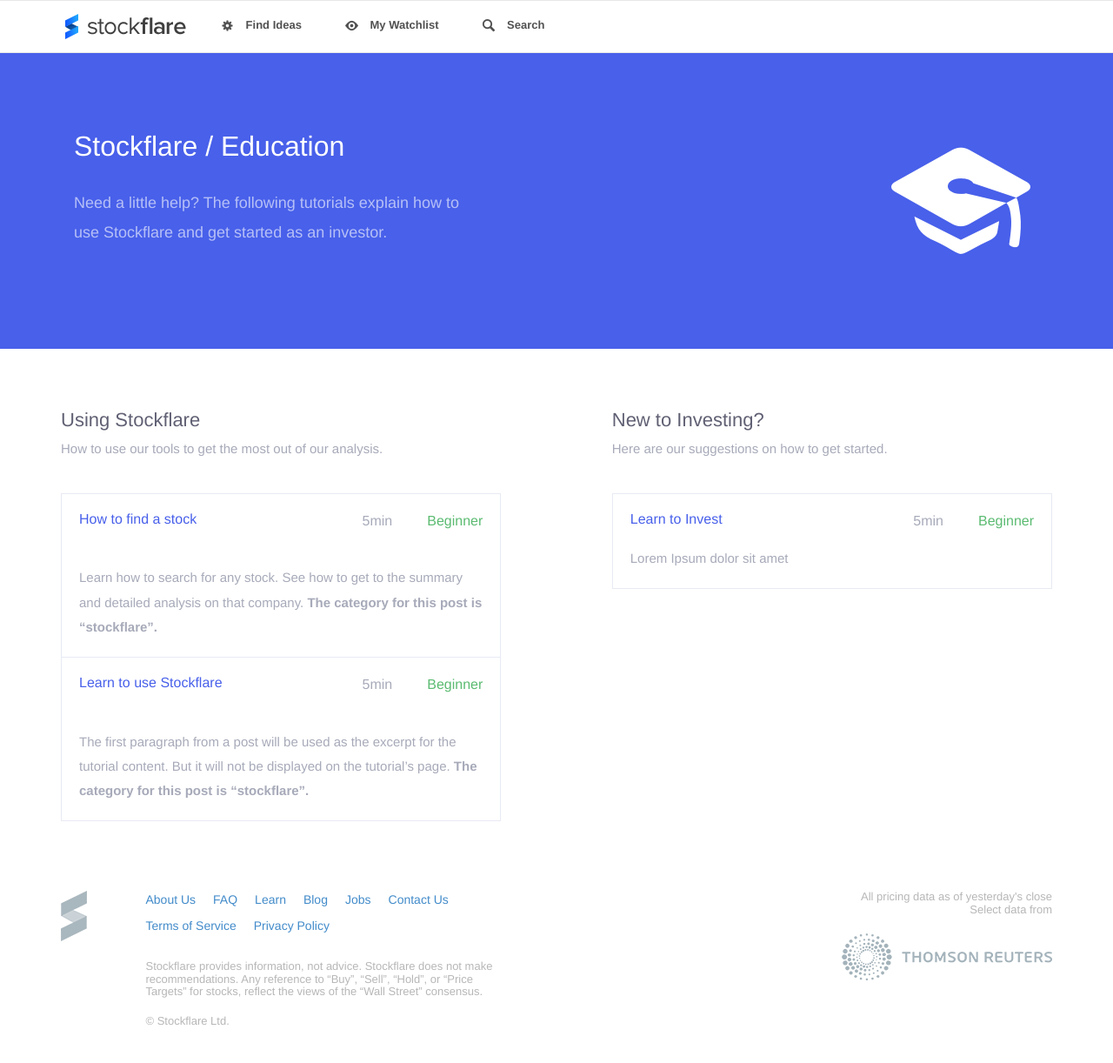
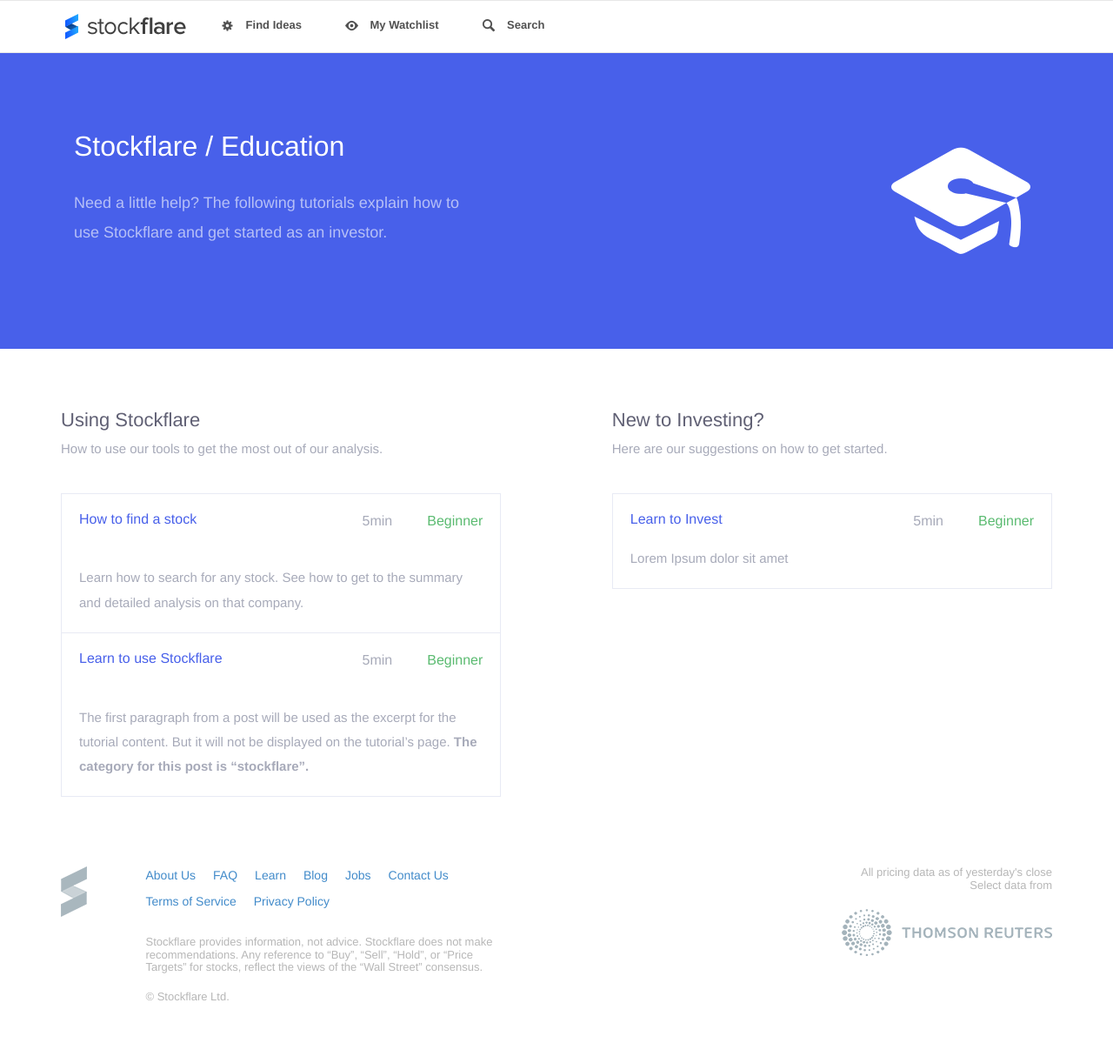
Before and after one commit to Stockflare/learn, a Jekyll site: the page built from index.html, in a window 1280 px wide. Shown: the whole page at 87% size. Built offline with Jekyll 4.4.1, drawn with Linux system fonts in a browser that asks for light colours; nearby versions of some CDN libraries; after the commit the page ends 1193 px from its top, so only the background shows below that.

Commit message:
Update 2014-10-20-how-to-find-a-stock.markdown

```diff
--- a/_posts/2014-10-20-how-to-find-a-stock.markdown
+++ b/_posts/2014-10-20-how-to-find-a-stock.markdown
@@ -6,7 +6,7 @@
 date:   2014-10-20 16:00:00
 categories: stockflare
 ---
-Learn how to search for any stock. See how to get to the summary and detailed analysis on that company. **The category for this post is "stockflare".**
+Learn how to search for any stock. See how to get to the summary and detailed analysis on that company.
 
 <iframe src="//player.vimeo.com/video/108550980?title=0&amp;byline=0&amp;portrait=0&amp;badge=0" width="100%" height="500" frameborder="0" webkitallowfullscreen mozallowfullscreen allowfullscreen></iframe>
 
```
